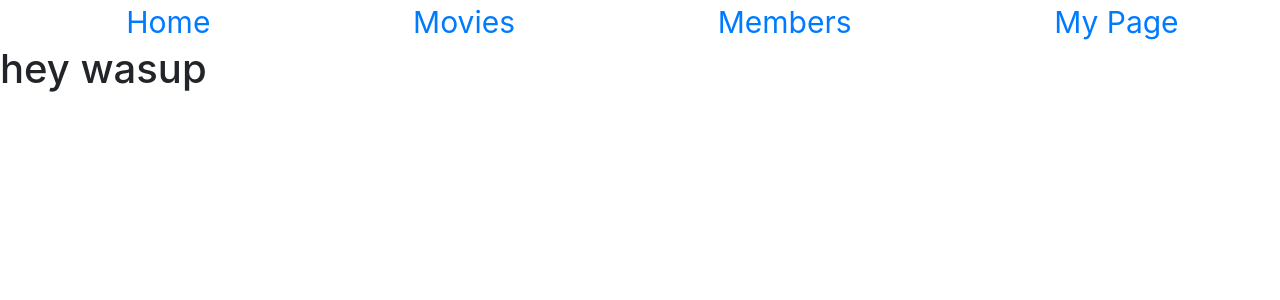
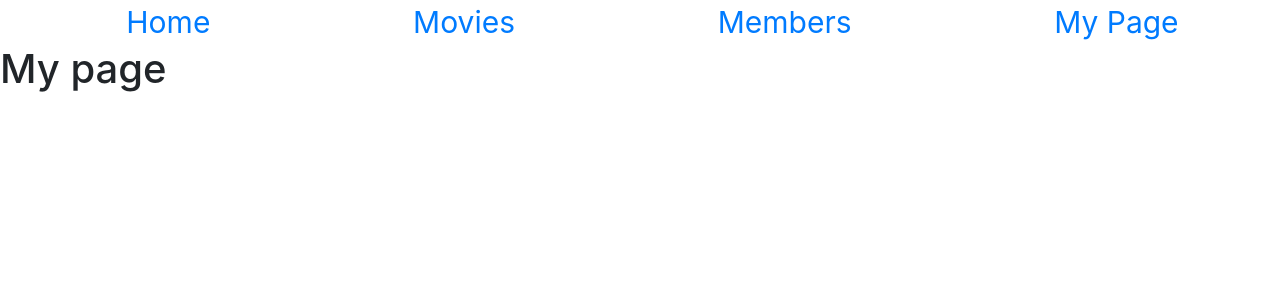
Before and after one commit to PhillipCumber/Project-3-movie-app, a React (Create React App) app in the folder client/: page /mypage in a window 1280 px wide. Shown: the top 300 px of the page. Built offline with nearby package versions, Linux system fonts and the light colour scheme.

Commit message:
added mypage component

```diff
--- a/client/src/App.js
+++ b/client/src/App.js
@@ -4,6 +4,9 @@ import Movies from './components/Movies';
 import Nav from './components/Nav';
 import Login from './components/Login';
 import Splash from './components/Splash';
+import User from './components/User';
+import Mypage from './components/Mypage';
+
 
 class App extends Component {
   render() {
@@ -15,8 +18,8 @@ class App extends Component {
               <Switch>
 
                   <Route exact path="/movies" component={Movies}></Route>
-                  <Route exact path="/members" component={Movies}></Route>
-                  <Route exact path="/mypage" component={Splash}></Route>
+                  <Route exact path="/members" component={User}></Route>
+                  <Route exact path="/mypage" component={Mypage}></Route>
                   <Route path="/" component={Login}></Route>
 
               </Switch>
--- a/client/src/components/Login.js
+++ b/client/src/components/Login.js
@@ -68,7 +68,7 @@ class Login extends Component {
                         <input type="text" name="password" onChange={this.handleChange}/>
                     </div>
 
-                 <Link to="/movies"><button type="submit">Login</button></Link>
+                 <Link to="/mypage"><button type="submit">Login</button></Link>
                 </form>
             </div>
         );
--- /dev/null
+++ b/client/src/components/Mypage.js
@@ -0,0 +1,13 @@
+import React, { Component } from 'react';
+
+class Mypage extends Component {
+    render() {
+        return (
+            <div>
+                <h1>My page</h1>
+            </div>
+        );
+    }
+}
+
+export default Mypage;
```
